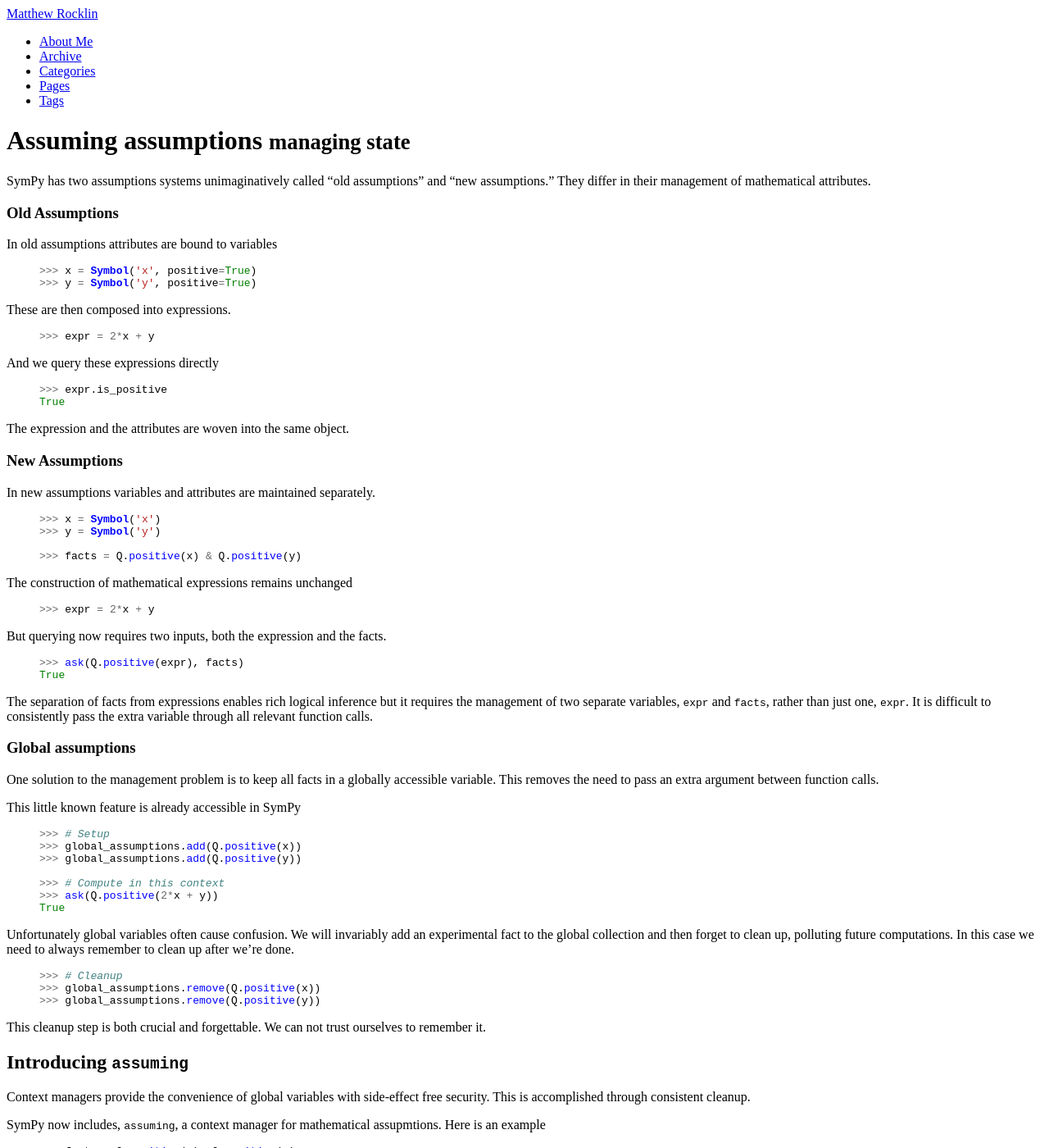
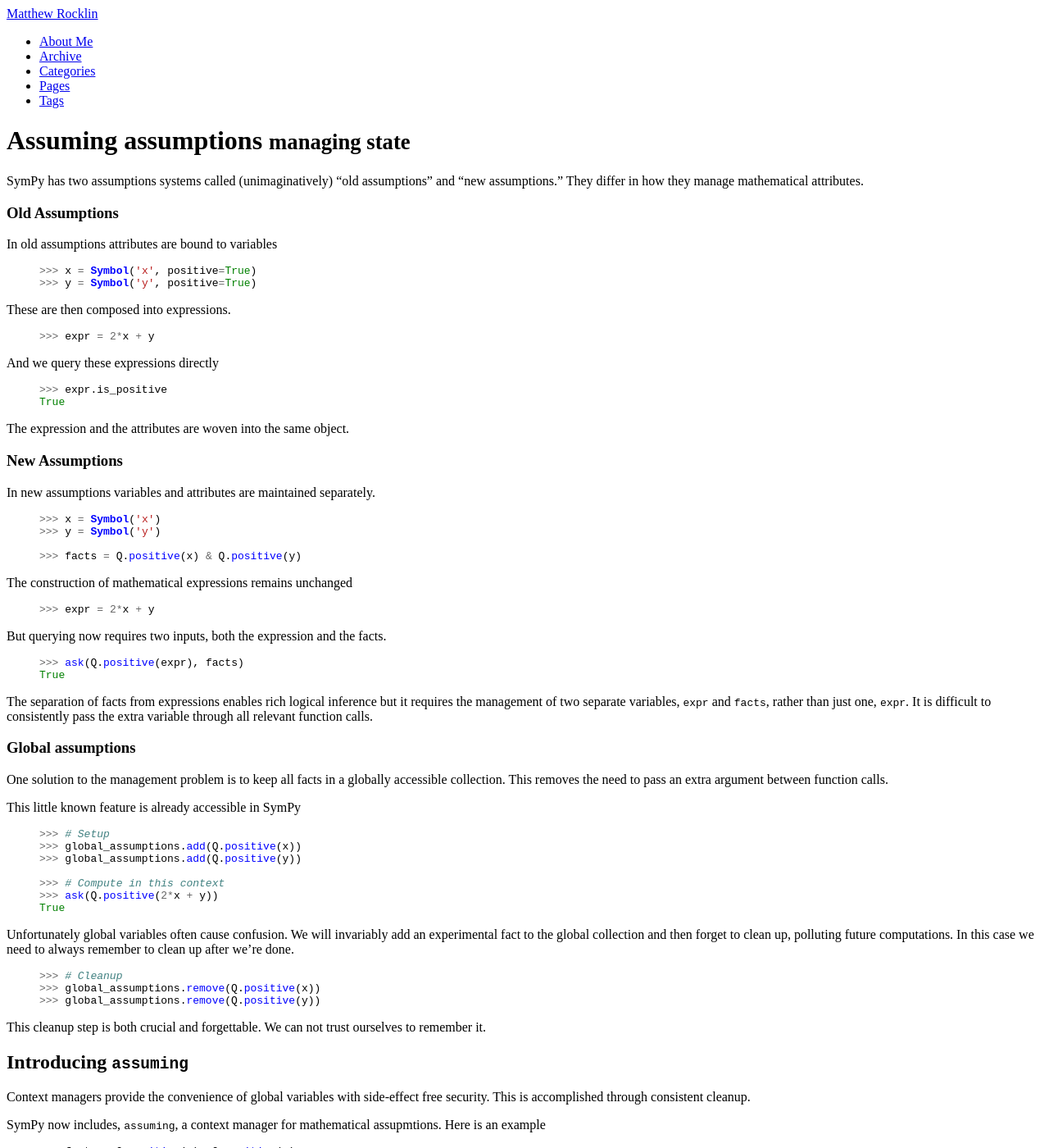
Before and after one commit to besyskymnbk/blog, a Jekyll site: the page built from _posts/work/2013-02-05-Assuming.md, in a window 1280 px wide and 1400 px high. Shown: the whole window at 82% size. Built offline with Jekyll 4.4.1, drawn with Linux system fonts in a browser that asks for light colours; comment, search, counter and statistics services are not loaded.

Commit message:
minor edits to assuming

```diff
--- a/_posts/work/2013-02-05-Assuming.md
+++ b/_posts/work/2013-02-05-Assuming.md
@@ -8,7 +8,7 @@ tags : [SymPy]
 ---
 {% include JB/setup %}
 
-SymPy has two assumptions systems unimaginatively called "old assumptions" and "new assumptions."  They differ in their management of mathematical attributes.
+SymPy has two assumptions systems called (unimaginatively) "old assumptions" and "new assumptions."  They differ in how they manage mathematical attributes.
 
 ### Old Assumptions
 
@@ -66,7 +66,7 @@ through all relevant function calls.
 
 ### Global assumptions
 
-One solution to the management problem is to keep all facts in a globally accessible variable.  This removes the need to pass an extra argument between function calls.
+One solution to the management problem is to keep all facts in a globally accessible collection.  This removes the need to pass an extra argument between function calls.
 
 This little known feature is already accessible in SymPy
 
```
Also changed, not shown: other parts of _posts/work/2013-02-05-Assuming.md (+1 -1 lines).
